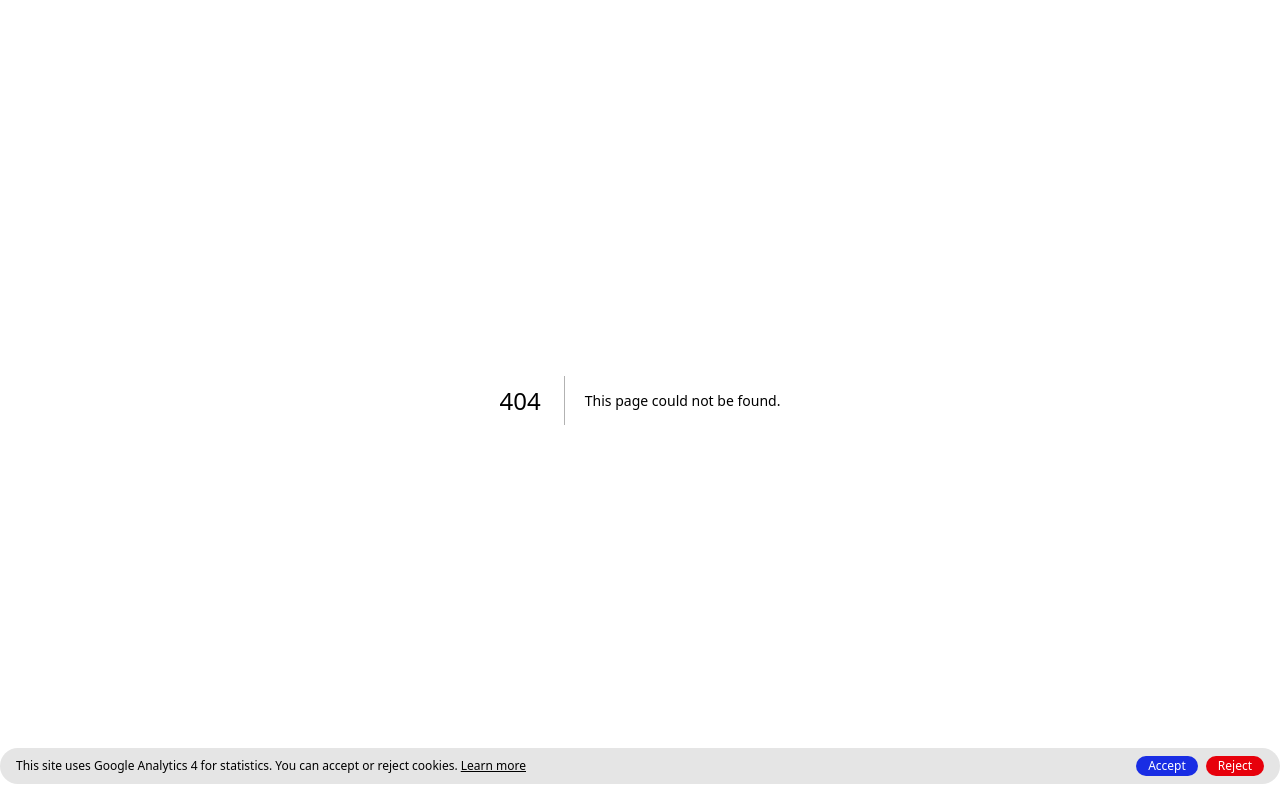
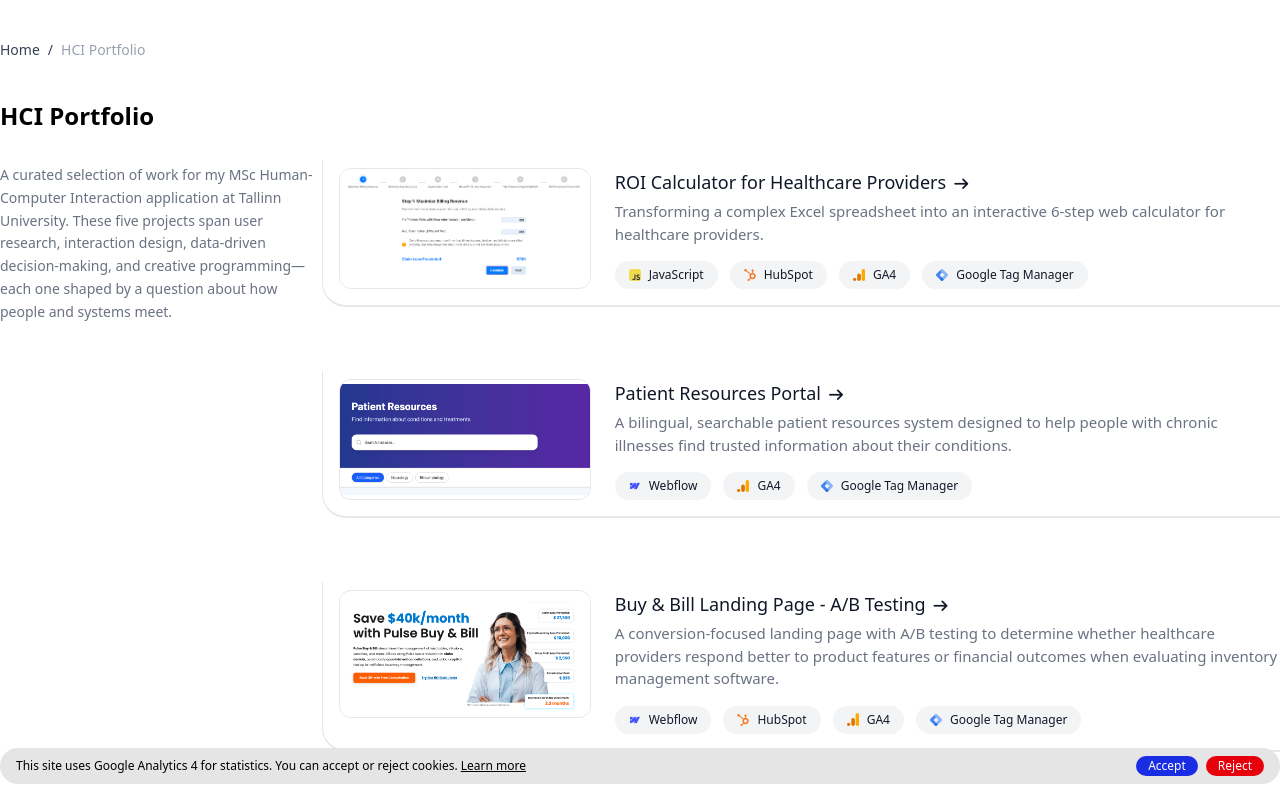
Before and after one commit to aysenuron/personal-website, a Next.js app: page /tallinn-hci in a window 1280 px wide. Before the commit this address had no page. Shown: the top 800 px of the page. Built offline with nearby package versions, Linux system fonts and the light colour scheme; a web font is replaced by a local one.

Commit message:
Add tallinn uni page.

```diff
--- /dev/null
+++ b/app/tallinn-hci/page.js
@@ -0,0 +1,91 @@
+import Link from "next/link";
+import P_Card from "../components/P_Card";
+import Footer from "../components/Footer";
+
+import apps from "../projects_apps";
+import websites from "../projects_websites";
+import cc from "../projects_cc";
+
+export const metadata = {
+  title: "HCI Portfolio – Ayşenur Onaran",
+  description:
+    "A curated selection of projects for my MSc Human-Computer Interaction application at Tallinn University.",
+};
+
+const roiCalculator = apps.find((p) => p.slug === "roi-calculator");
+const patientResources = apps.find((p) => p.slug === "patient-resources");
+const buyAndBill = websites.find((p) => p.slug === "buy-and-bill-landing-page");
+const cubtale = websites.find((p) => p.slug === "cubtale");
+const creativeCoding = cc.find((p) => p.slug === "creative-coding-experiments");
+
+const projects = [
+  roiCalculator,
+  patientResources,
+  buyAndBill,
+  cubtale,
+  creativeCoding,
+];
+
+export default function TallinnHCI() {
+  return (
+    <>
+      <section>
+        <div className="container mx-auto py-10 px-4 md:px-0">
+          <div id="projects" className="flex flex-col gap-8 lg:gap-10">
+            {/* Breadcrumbs */}
+            <div className="text-sm text-gray-700 flex gap-2 items-center">
+              <Link href="/" className="hover:text-red-600">
+                <p>Home</p>
+              </Link>
+              <p>/</p>
+              <p className="text-gray-400">HCI Portfolio</p>
+            </div>
+
+            <div className="grid lg:grid-cols-12 gap:12 lg:gap-2 2xl:gap-24">
+              <div className="col-span-3 lg:flex flex-col gap-8 hidden">
+                <h1 className="text-2xl font-semibold">HCI Portfolio</h1>
+                <p className="text-gray-500 text-sm leading-relaxed lg:sticky self-start top-20">
+                  A curated selection of work for my MSc Human-Computer
+                  Interaction application at Tallinn University. These five
+                  projects span user research, interaction design, data-driven
+                  decision-making, and creative programming—each one shaped by a
+                  question about how people and systems meet.
+                </p>
+              </div>
+
+              <div
+                id="selected_projects"
+                className="flex flex-col gap-12 lg:gap-20 col-span-9"
+              >
+                <div className="flex flex-col gap-4 lg:hidden lg:mt-15">
+                  <h1 className="text-2xl font-semibold">HCI Portfolio</h1>
+                  <p className="text-gray-500 text-sm leading-relaxed">
+                    A curated selection of work for my MSc Human-Computer
+                    Interaction application at Tallinn University. These five
+                    projects span user research, interaction design, data-driven
+                    decision-making, and creative programming—each one shaped by
+                    a genuine question about how people and systems meet.
+                    Together they reflect my interest in designing not just for
+                    usability, but for understanding.
+                  </p>
+                </div>
+
+                <div className="flex flex-col gap-16 lg:mt-15">
+                  {projects.map((project) => (
+                    <P_Card
+                      key={project.id + project.type}
+                      data={project}
+                      chipsVisible={true}
+                    />
+                  ))}
+                </div>
+
+                <Footer />
+              </div>
+            </div>
+          </div>
+        </div>
+      </section>
+    </>
+  );
+}
```
